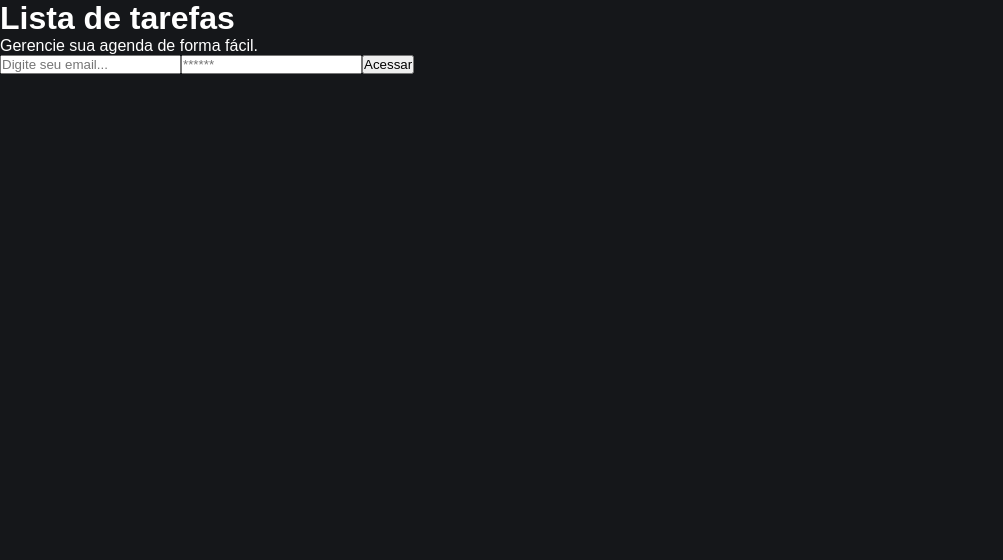
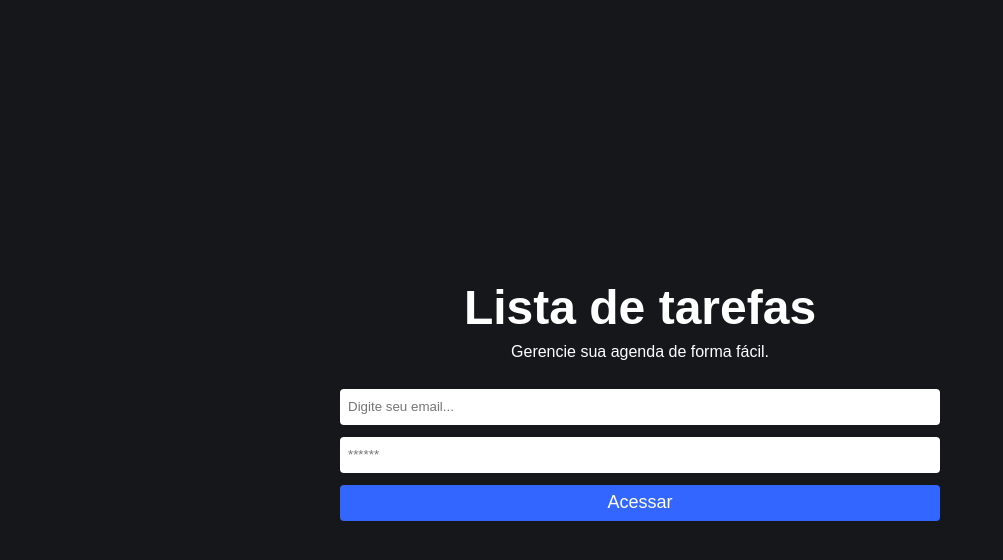
Before and after one commit to Camilla126/Lista_De_Tarefas, a React (Create React App) app: page / in a window 1280 px wide. Shown: the top 560 px of the page, without its empty margins (0-1003 px from the left). Built offline with nearby package versions, Linux system fonts and the light colour scheme.

Commit message:
estilizando

```diff
--- a/src/pages/Home/home.css
+++ b/src/pages/Home/home.css
@@ -0,0 +1,50 @@
+.home-container {
+    display: flex;
+    flex-direction: column;
+    align-items: center;
+    justify-content: center;
+    height: 100vh;
+    width: 100%;
+
+}
+
+.home-container h1{
+    font-size: 48px;
+    margin-bottom: 8px;
+}
+
+.home-container span{
+    margin-bottom: 28px;
+}
+
+.form{
+    display: flex;
+    flex-direction: column;
+    width: 90%;
+    max-width: 600px;
+}
+
+.form input{
+    border: 0;
+    margin-bottom: 12px;
+    height: 36px;
+    border-radius: 4px;
+    padding: 0 8px;
+}
+
+.form button{
+    height: 36px;
+    border: 0;
+    border-radius: 4px;
+    background-color: #3366ff;
+    color: #FFF;
+    font-size: 18px;
+}
+
+.form textarea{
+    margin-bottom: 12px;
+    border: 0;
+    height: 90px;
+    resize: none;
+    border-radius: 44px;
+}
--- a/src/pages/Home/index.jsx
+++ b/src/pages/Home/index.jsx
@@ -1,5 +1,5 @@
 import { useState } from "react"
-import '.home.css'
+import './home.css'
 
 export default function Home(){
 const [email, setEmail] = useState('')
@@ -10,7 +10,7 @@ const [password, setPassword ] = useState('')
         <h1>Lista de tarefas</h1>
         <span>Gerencie sua agenda de forma fácil.</span>
 
-    <form>
+    <form className="form">
       <input
       type="text"
       placeholder="Digite seu email..."
```
